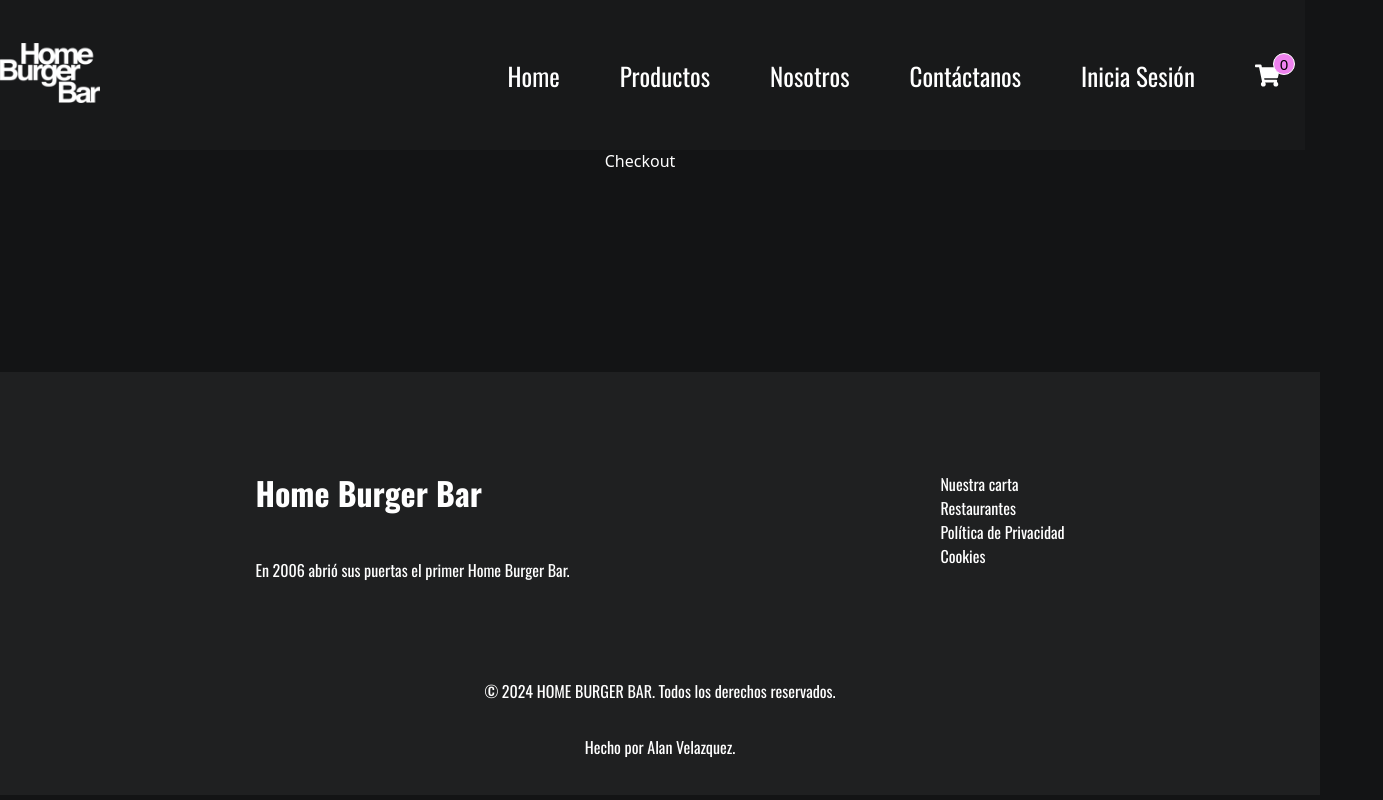
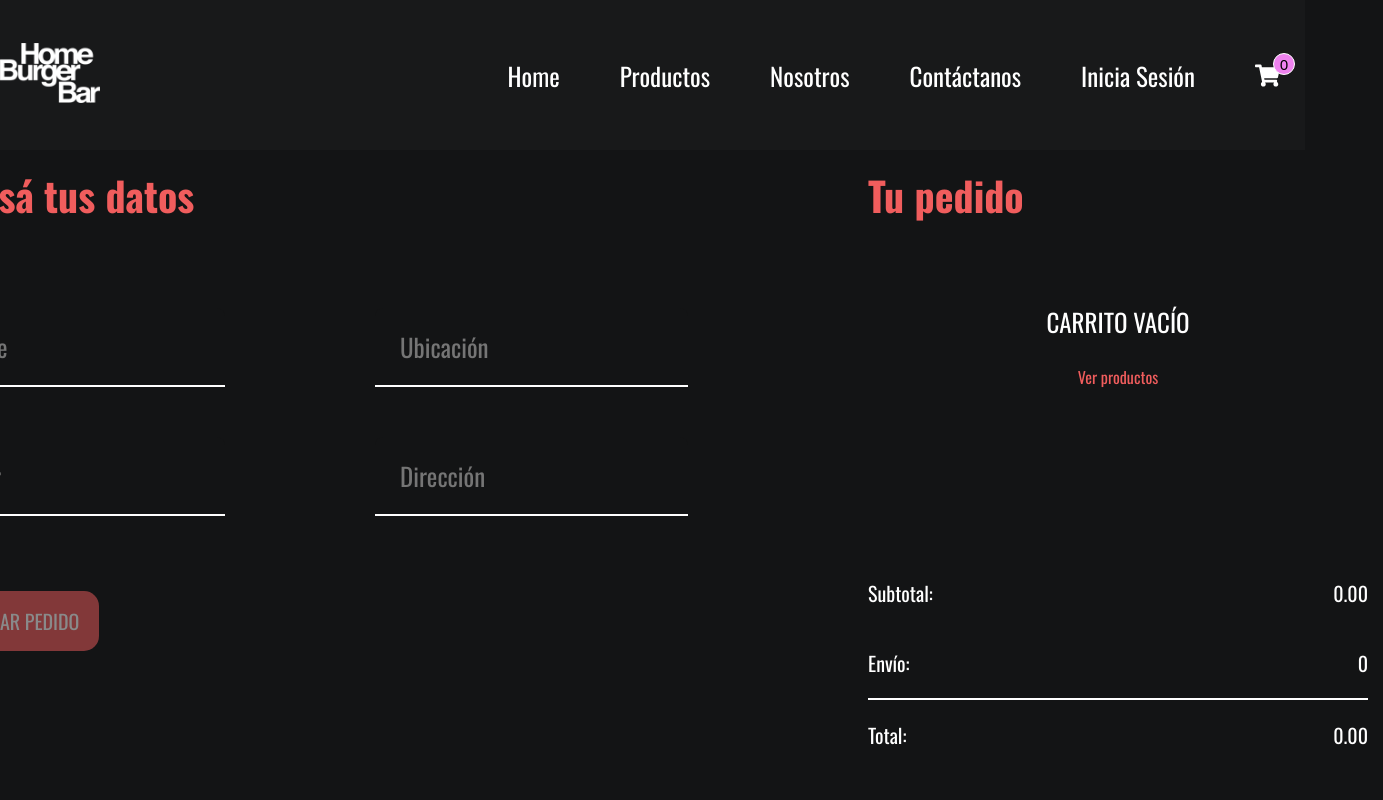
Before and after one commit to alanVelazquez14/Landin-page-React, a React (Vite) app: page /checkout in a window 1280 px wide. Shown: the top 800 px of the page, 1383 px wide, since content can reach past the window. Built offline with nearby package versions, Linux system fonts and the light colour scheme.

Commit message:
Finalice la pag de Checkout

```diff
--- a/src/components/Checkout/Form/CheckoutForm.jsx
+++ b/src/components/Checkout/Form/CheckoutForm.jsx
@@ -1,11 +1,12 @@
 import React, { useEffect } from "react";
 import {
+  ButtonContainer,
   CheckoutContainerStyled,
   ContainerCheckout,
+  ContainerForm,
+  ContainerStyled,
   ErrorCheckoutMessageStyled,
   InputCheckoutStyled,
-  LabelCheckoutStyled,
-  TitleStyled,
 } from "./CheckoutFormStyled";
 import { Field, Form, Formik } from "formik";
 import * as Yup from "yup";
@@ -15,33 +16,6 @@ const CheckoutForm = ({ cartItems }) => {
     window.scrollTo(0, 0);
   }, []);
 
-  const Inputs = [
-    {
-      label: "Nombre",
-      type: "text",
-      id: "name",
-      placeholder: "Nombre",
-    },
-    {
-      label: "Teléfono",
-      type: "text",
-      id: "celular",
-      placeholder: "Tu celular",
-    },
-    {
-      label: "Ubicación",
-      type: "text",
-      id: "ubicacion",
-      placeholder: "Ubicación",
-    },
-    {
-      label: "Dirección",
-      type: "text",
-      id: "direcion",
-      placeholder: "Dirección",
-    },
-  ];
-
   const validationSchema = Yup.object({
     name: Yup.string().required("Campo requerido"),
     celular: Yup.string().required("Campo requerido"),
@@ -50,6 +24,8 @@ const CheckoutForm = ({ cartItems }) => {
   });
 
   return (
+    <ContainerStyled>
+    <h1>Ingresá tus datos</h1>
       <ContainerCheckout>
         <Formik
           initialValues={{
@@ -61,37 +37,73 @@ const CheckoutForm = ({ cartItems }) => {
           validationSchema={validationSchema}
           onSubmit={(values, { resetForm }) => {
             console.log(values);
-          toast.success("Te registraste correctamente");
             resetForm();
           }}
         >
           {({ errors, touched }) => (
             <CheckoutContainerStyled>
               <Form>
-              <TitleStyled>Tu pedido</TitleStyled>
-              {Inputs.map((input, index) => (
-                <InputCheckoutStyled key={index}>
-                  <LabelCheckoutStyled>{input.label}</LabelCheckoutStyled>
-                  <Field
-                    type={input.type}
-                    name={input.name}
-                    placeholder={input.placeholder}
-                  />
-                  {touched[input.name] && errors[input.name] && (
+                <ContainerForm>
+                  <div>
+                    <InputCheckoutStyled>
+                      <Field type="text" name="name" placeholder="Nombre" />
+                      {touched.name && errors.name && (
                         <ErrorCheckoutMessageStyled>
-                      {errors[input.name]}
+                          {errors.name}
                         </ErrorCheckoutMessageStyled>
                       )}
                     </InputCheckoutStyled>
-              ))}
+
+                    <InputCheckoutStyled>
+                      <Field
+                        type="text"
+                        name="celular"
+                        placeholder="Celular"
+                      />
+                      {touched.celular && errors.celular && (
+                        <ErrorCheckoutMessageStyled>
+                          {errors.celular}
+                        </ErrorCheckoutMessageStyled>
+                      )}
+                    </InputCheckoutStyled>
+                  </div>
                   <div>
-                <button disabled={!cartItems.length}>Iniciar Pedido</button>
+                    <InputCheckoutStyled>
+                      <Field
+                        type="text"
+                        name="ubicacion"
+                        placeholder="Ubicación"
+                      />
+                      {touched.ubicacion && errors.ubicacion && (
+                        <ErrorCheckoutMessageStyled>
+                          {errors.ubicacion}
+                        </ErrorCheckoutMessageStyled>
+                      )}
+                    </InputCheckoutStyled>
+
+                    <InputCheckoutStyled>
+                      <Field
+                        type="text"
+                        name="direccion"
+                        placeholder="Dirección"
+                      />
+                      {touched.direccion && errors.direccion && (
+                        <ErrorCheckoutMessageStyled>
+                          {errors.direccion}
+                        </ErrorCheckoutMessageStyled>
+                      )}
+                    </InputCheckoutStyled>
                   </div>
+                </ContainerForm>
+                <ButtonContainer>
+                  <button disabled={!cartItems.length}>Confirmar pedido</button>
+                </ButtonContainer>
               </Form>
             </CheckoutContainerStyled>
           )}
         </Formik>
       </ContainerCheckout>
+    </ContainerStyled>
   );
 };
 
--- a/src/components/Checkout/Form/CheckoutFormStyled.js
+++ b/src/components/Checkout/Form/CheckoutFormStyled.js
@@ -2,29 +2,26 @@ import styled from "styled-components";
 
 export const ContainerCheckout = styled.div`
   display: flex;
-`;
+  flex-direction: column;
+  justify-content: center;
+  align-items: center;
+  font-family: "Oswald";
 
-export const TitleStyled = styled.div`
-  color: #f05d5d;
-  font-family: "Oswald";
-  font-size: 40px;
-  margin-top: 25px;
 `;
 
 export const CheckoutContainerStyled = styled.section`
   display: flex;
   flex-direction: column;
   font-family: "Oswald";
-
 `;
 
 export const InputCheckoutStyled = styled.div`
   display: flex;
   flex-direction: column;
-
+  margin-top: 50px;
   input {
-    padding: 15px 20px;
-    font-size: 20px;
+    padding: 20px 25px;
+    font-size: 25px;
     border-radius: 8px 8px 0 0;
     border: none;
     background-color: #131415;
@@ -35,16 +32,8 @@ export const InputCheckoutStyled = styled.div`
     &[type="number"]::-webkit-outer-spin-button,
     &[type="number"]::-webkit-inner-spin-button {
       -webkit-appearance: none;
-      margin: 0;
     }
   }
-`;
-
-export const LabelCheckoutStyled = styled.div`
-  display: flex;
-  flex-direction: column;
-  margin-top: 25px;
-  font-size: 20px;
 `;
 
 export const ErrorCheckoutMessageStyled = styled.div`
@@ -55,12 +44,11 @@ export const ErrorCheckoutMessageStyled = styled.div`
 
 export const ButtonContainer = styled.div`
   display: flex;
-  justify-content: center;
   align-items: center;
-  margin-top: 25px;
+  margin-top: 50px;
 
   button {
-    padding: 10px 15px;
+    padding: 15px 20px;
     outline: none;
     border: none;
     border-radius: 15px;
@@ -68,9 +56,9 @@ export const ButtonContainer = styled.div`
     color: white;
     text-transform: uppercase;
     font-family: "Oswald";
-    margin-top: 15px;
     font-size: 20px;
     cursor: pointer;
+    margin-top: 25px;
     &:hover {
       opacity: 45%;
     }
@@ -80,3 +68,16 @@ export const ButtonContainer = styled.div`
     }
   }
 `;
+
+export const ContainerForm = styled.div`
+  display: flex;
+  align-items: center;
+  gap: 150px;
+`;
+
+
+export const ContainerStyled = styled.div`
+  display: flex;
+  flex-direction: column;
+  padding: 15px;
+`;
--- a/src/components/Checkout/Product/ProductCheckout.jsx
+++ b/src/components/Checkout/Product/ProductCheckout.jsx
@@ -0,0 +1,57 @@
+import React from "react";
+import {
+  CardsContainer,
+  ContainerStyled,
+  EnvioStyled,
+  PrecioContainerStyled,
+  ProductContainerStyled,
+  SubtotalStyled,
+  TotalStyled,
+} from "./ProductCheckoutStyled";
+import CardProductCheckout from "../../CardProductCheckout/CardProductCheckout";
+import { Link } from "react-router-dom";
+
+const ProductCheckout = ({ cartItems, shippingCost, precio }) => {
+  return (
+    <ContainerStyled>
+      <h1>Tu pedido</h1>
+      <ProductContainerStyled>
+        <CardsContainer>
+          {cartItems.length ? (
+            cartItems.map((item) => (
+              <CardProductCheckout key={item.id} {...item} />
+            ))
+          ) : (
+            <div>
+              <p>CARRITO VACÍO</p>
+
+              <Link to="/products">
+                <span>Ver productos</span>
+              </Link>
+            </div>
+          )}
+        </CardsContainer>
+
+        <PrecioContainerStyled>
+          <SubtotalStyled>
+            <p>Subtotal:</p>
+            <p>{precio}</p>
+          </SubtotalStyled>
+          <EnvioStyled>
+            <p>Envío:</p>
+            <p>{shippingCost}</p>
+          </EnvioStyled>
+          <span></span>
+          <TotalStyled>
+            <p>Total:</p>
+            <p>
+              {(Number(precio || 0) + Number(shippingCost || 0)).toFixed(2)}
+            </p>
+          </TotalStyled>
+        </PrecioContainerStyled>
+      </ProductContainerStyled>
+    </ContainerStyled>
+  );
+};
+
+export default ProductCheckout;
--- a/src/components/Checkout/Product/ProductCheckoutStyled.js
+++ b/src/components/Checkout/Product/ProductCheckoutStyled.js
@@ -0,0 +1,76 @@
+import styled from "styled-components";
+
+export const ProductContainerStyled = styled.div`
+  font-family: "Oswald";
+  display: flex;
+  flex-direction: column;
+  justify-content: center;
+  align-items: center;
+`;
+
+export const CardsContainer = styled.div`
+  display: flex;
+  flex-direction: column;
+  gap: 15px;
+  width: 500px;
+  min-width: 500px;
+  max-height: 300px;
+  min-height: 300px;
+  overflow-y: auto;
+  box-sizing: border-box;
+  padding: 20px;
+  text-align: center;
+  &::-webkit-scrollbar {
+    width: 8px;
+  }
+  &::-webkit-scrollbar-thumb {
+    background: #888;
+    border-radius: 10px;
+  }
+  &::-webkit-scrollbar-thumb:hover {
+    background: #555;
+  }
+
+  p {
+    font-size: 25px;
+  }
+
+  span {
+    color: #f05d5d;
+  }
+`;
+
+export const PrecioContainerStyled = styled.div`
+  display: flex;
+  flex-direction: column;
+  font-size: 20px;
+  width: 500px;
+  span {
+    border: 1px solid white;
+  }
+`;
+
+export const SubtotalStyled = styled.div`
+  display: flex;
+  justify-content: space-between;
+  align-items: center;
+`;
+
+export const EnvioStyled = styled.div`
+  display: flex;
+  justify-content: space-between;
+  align-items: center;
+`;
+
+export const TotalStyled = styled.div`
+  display: flex;
+  justify-content: space-between;
+  align-items: center;
+`;
+
+
+export const ContainerStyled = styled.div`
+  display: flex;
+  flex-direction: column;
+  padding: 15px;
+`;
--- a/src/components/Navbar/ModalCart/ModalCartCard.jsx
+++ b/src/components/Navbar/ModalCart/ModalCartCard.jsx
@@ -28,7 +28,7 @@ const ModalCartCard = ({ img, nombre, descripcion, precio, quantity, id }) => {
         </TextContainerStyled>
         <QuantityContainerStyled>
           <Increase
-            bgColor="violet"
+            bgColor="red"
             onClick={() => dispatch(removeFromCart(id))}
           >
             {quantity === 1 ? <IoMdTrash /> : <FaMinus />}
--- a/src/pages/CheckOut/Checkout.jsx
+++ b/src/pages/CheckOut/Checkout.jsx
@@ -1,9 +1,30 @@
-import React from 'react'
+import React from "react";
+import { CheckoutContainerStyled } from "./CheckoutStyled";
+import CheckoutForm from "../../components/Checkout/Form/CheckoutForm";
+import ProductCheckout from "../../components/Checkout/Product/ProductCheckout";
+import { useSelector } from "react-redux";
 
 const Checkout = () => {
+  const { cartItems, shippingCost } = useSelector((state) => state.cart);
+
+  const price = cartItems.reduce((acc, item) => {
+    return (acc += item.precio * item.quantity);
+  }, 0);
+
   return (
-    <div>Checkout</div>
-  )
-}
+    <CheckoutContainerStyled>
+      <CheckoutForm
+        cartItems={cartItems}
+        shippingCost={shippingCost}
+        precio={price}
+      />
+      <ProductCheckout
+        cartItems={cartItems}
+        shippingCost={shippingCost}
+        precio={price.toFixed(2)}
+      />
+    </CheckoutContainerStyled>
+  );
+};
 
-export default Checkout
+export default Checkout;
--- a/src/pages/CheckOut/CheckoutStyled.js
+++ b/src/pages/CheckOut/CheckoutStyled.js
@@ -0,0 +1,16 @@
+import styled from "styled-components";
+
+export const CheckoutContainerStyled = styled.section`
+  font-family: "Oswald";
+  display: flex;
+  justify-content: center;
+  align-items: center;
+  gap: 150px;
+  align-items: flex-start;
+
+  h1 {
+    color: #f05d5d;
+    font-size: 40px;
+    margin-top: 0;
+  }
+`;
```
Also changed, not shown: src/components/CardProductCheckout/CardProductCheckout.jsx (+54 -0 lines), src/components/CardProductCheckout/CardProductCheckoutStyled.js (+42 -0 lines). Lines whose indentation alone changed are shown as unchanged.
